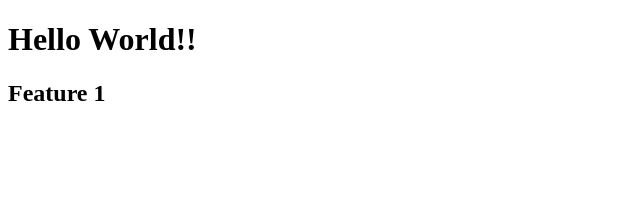
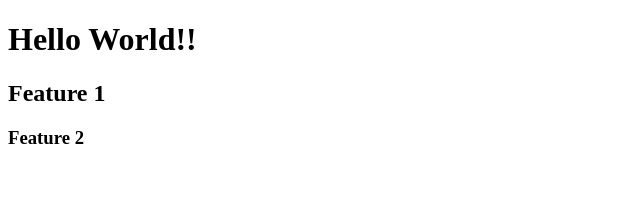
Before and after one commit to dydals3440/github-test, a React (Vite) app: page / in a window 1280 px wide. Shown: the top 217 px of the page, without its empty margins (0-640 px from the left). Built offline with nearby package versions, Linux system fonts and the light colour scheme.

Commit message:
feat: feature2 추가

```diff
--- a/src/App.tsx
+++ b/src/App.tsx
@@ -3,6 +3,7 @@ function App() {
     <div>
       <h1>Hello World!!</h1>
       <h2>Feature 1</h2>
+      <h3>Feature 2</h3>
     </div>
   );
 }
```
